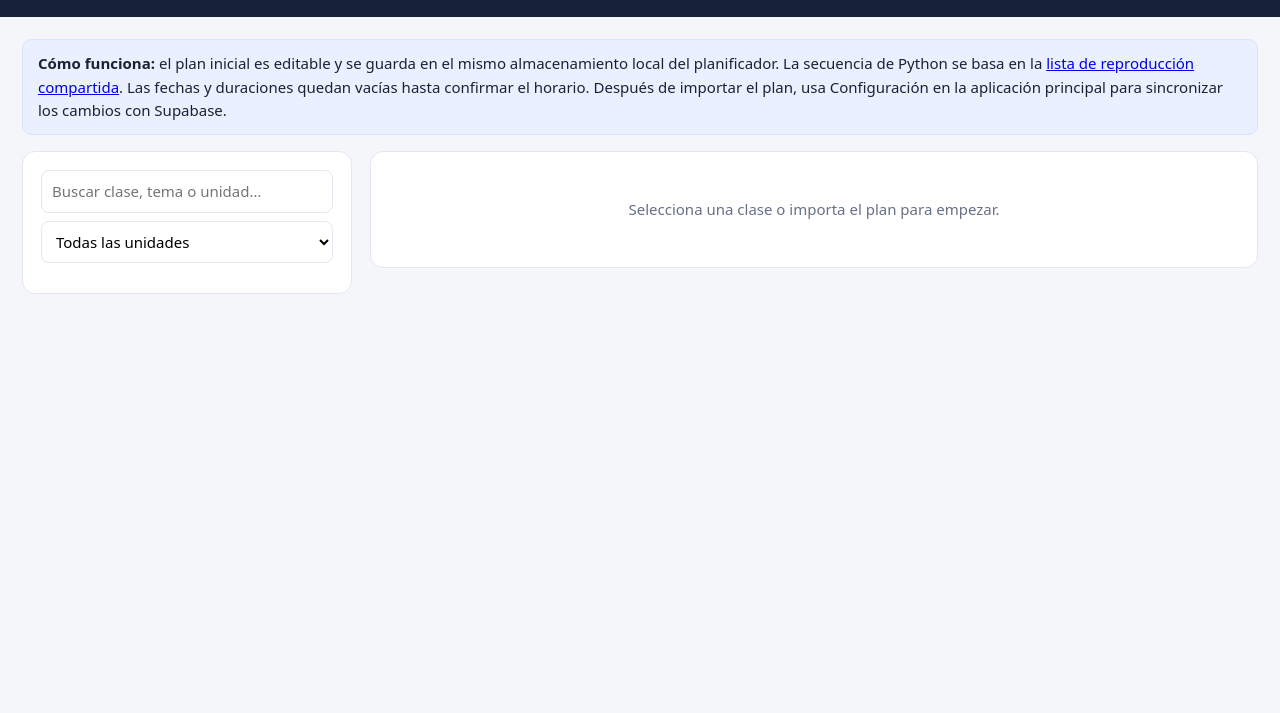
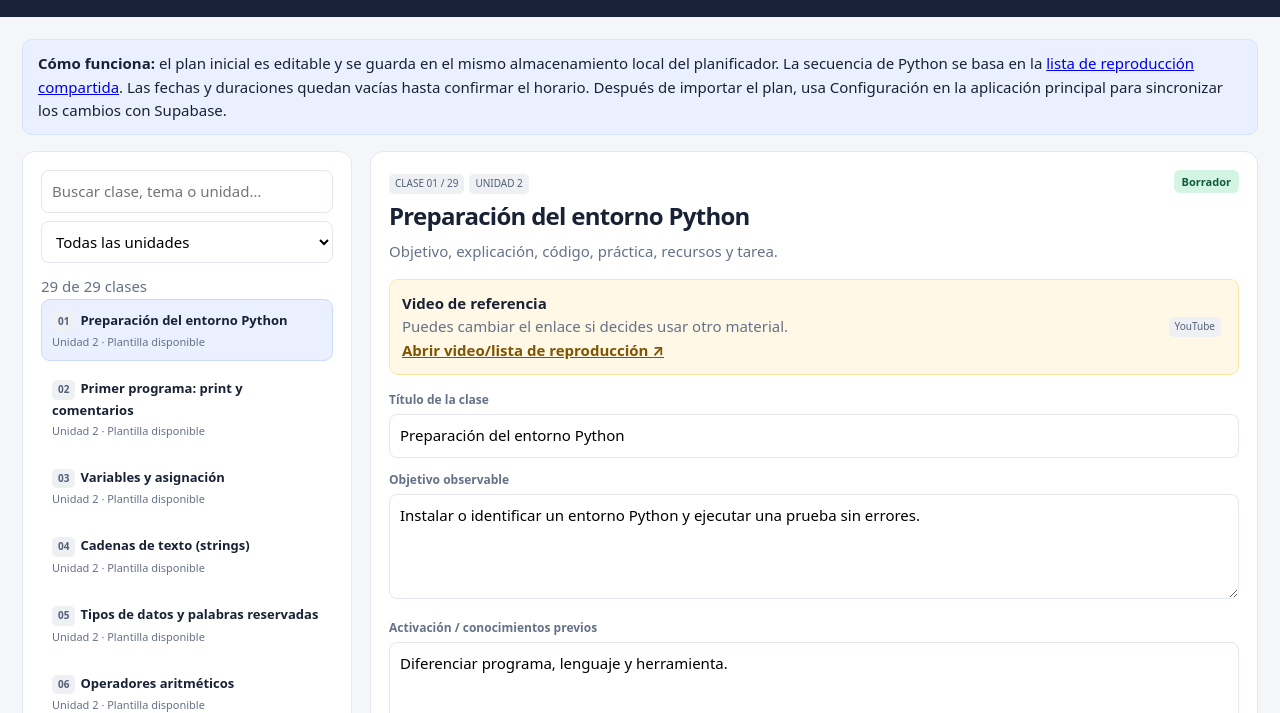
Before and after one commit to Alexandrentt/4to-Computacion, a website: page poo_basico/contenido.html in a window 1280 px wide. Shown: the part 87-800 px from the top of the page. Drawn offline with Linux system fonts and the light colour scheme.

Commit message:
Fix planner data initialization in class content editor

```diff
--- a/poo_basico/contenido.html
+++ b/poo_basico/contenido.html
@@ -43,7 +43,7 @@ let currentLesson=null
 const $=s=>document.querySelector(s)
 const esc=s=>String(s??'').replace(/[&<>"']/g,c=>({'&':'&amp;','<':'&lt;','>':'&gt;','"':'&quot;',"'":'&#39;'}[c]))
 function readDb(){
-  try{const saved=JSON.parse(localStorage.getItem(KEY));if(saved&&Array.isArray(saved.courses))const merged={...createDefaultDb(),...saved}; merged.sessions=Array.isArray(merged.sessions)?merged.sessions:[]; merged.resources=Array.isArray(merged.resources)?merged.resources:[]; merged.tasks=Array.isArray(merged.tasks)?merged.tasks:[]; return merged}
+  try{const saved=JSON.parse(localStorage.getItem(KEY));if(saved&&Array.isArray(saved.courses)){const merged={...createDefaultDb(),...saved}; merged.sessions=Array.isArray(merged.sessions)?merged.sessions:[]; merged.resources=Array.isArray(merged.resources)?merged.resources:[]; merged.tasks=Array.isArray(merged.tasks)?merged.tasks:[]; return merged}}
   catch(e){}
   const fresh=createDefaultDb()
   localStorage.setItem(KEY,JSON.stringify(fresh))
```
